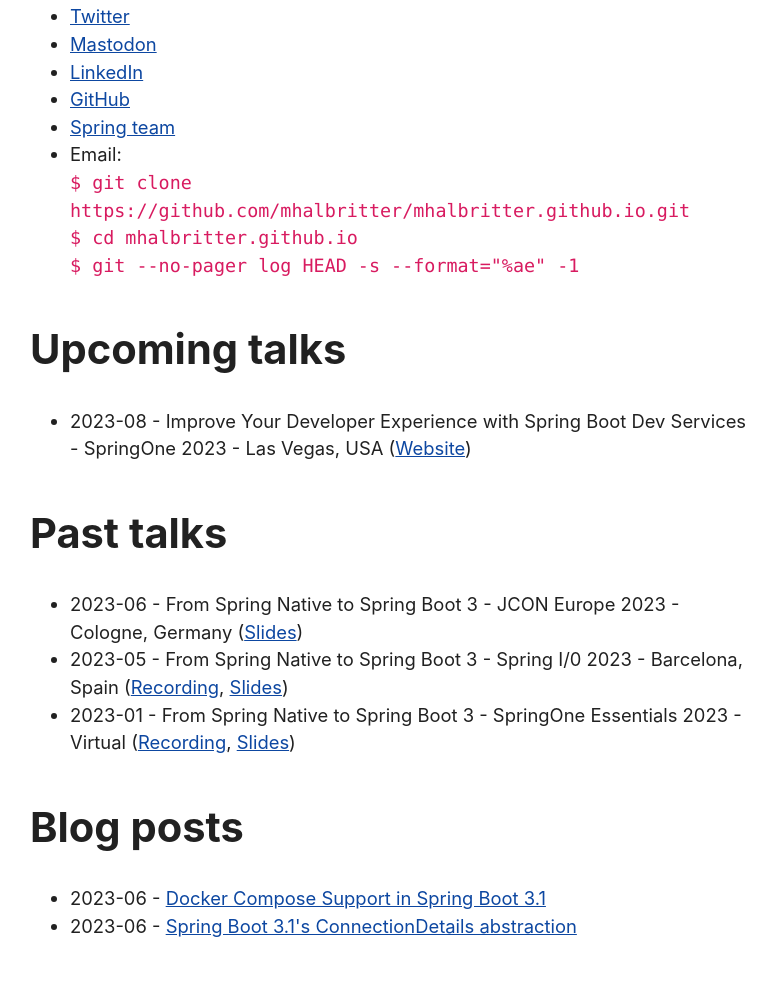
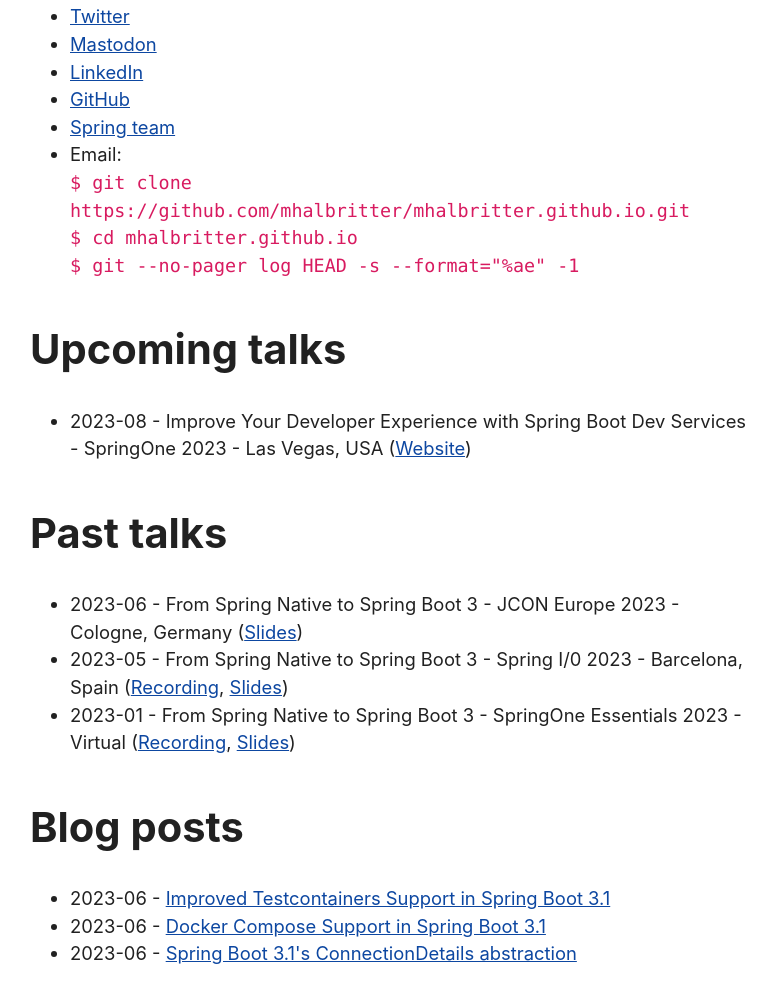
Before and after one commit to mhalbritter/mhalbritter.github.io, a plain HTML site: page index.html in a window 1280 px wide. Shown: the part 778-1764 px from the top of the page, without its empty margins (250-1026 px from the left). Before the commit the page ends 1737 px from the top, so only its background shows below. Drawn offline with Linux system fonts and the light colour scheme.

Commit message:
Add blog post

```diff
--- a/index.html
+++ b/index.html
@@ -57,6 +57,8 @@
     </ul>
     <h2>Blog posts</h2>
     <ul>
+        <li>2023-06 - <a href="https://spring.io/blog/2023/06/23/improved-testcontainers-support-in-spring-boot-3-1">Improved
+            Testcontainers Support in Spring Boot 3.1</a></li>
         <li>2023-06 - <a href="https://spring.io/blog/2023/06/21/docker-compose-support-in-spring-boot-3-1">Docker
             Compose Support in Spring Boot 3.1</a></li>
         <li>2023-06 - <a href="https://spring.io/blog/2023/06/19/spring-boot-31-connectiondetails-abstraction">Spring
```
